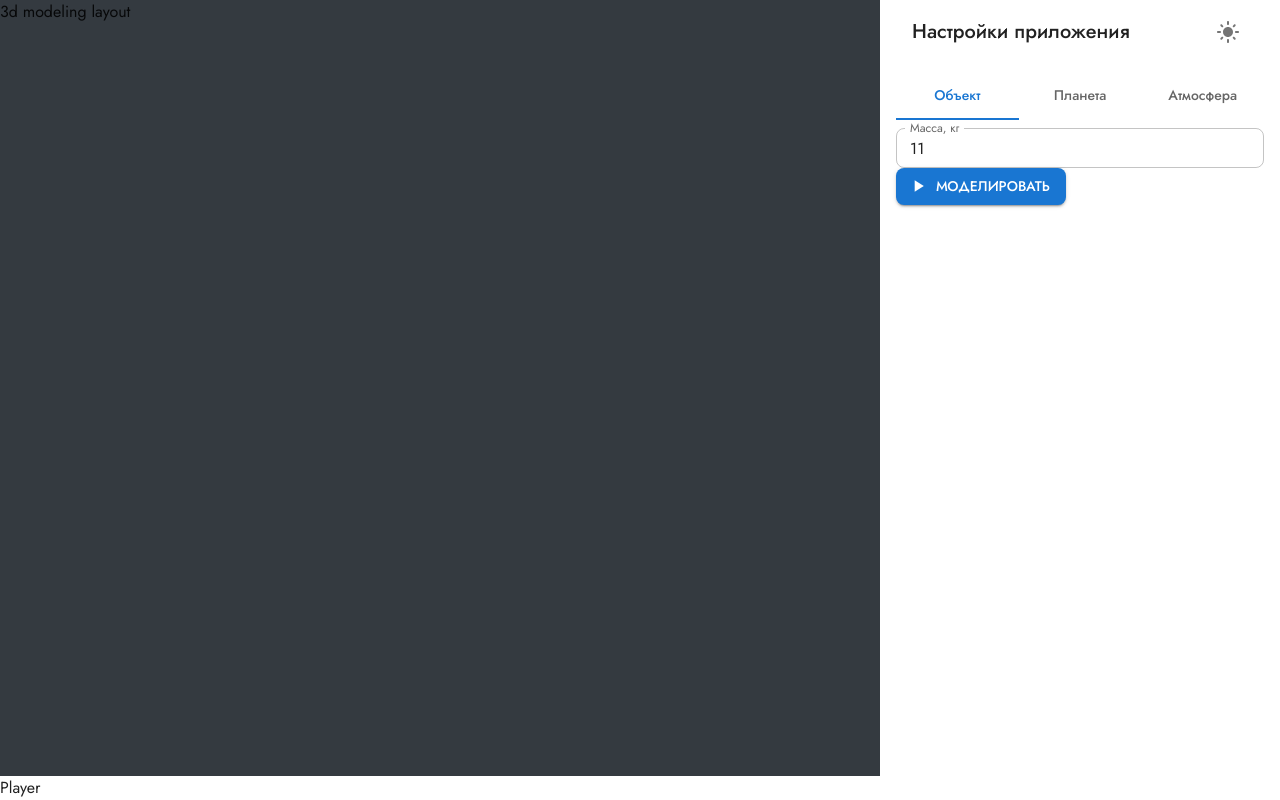
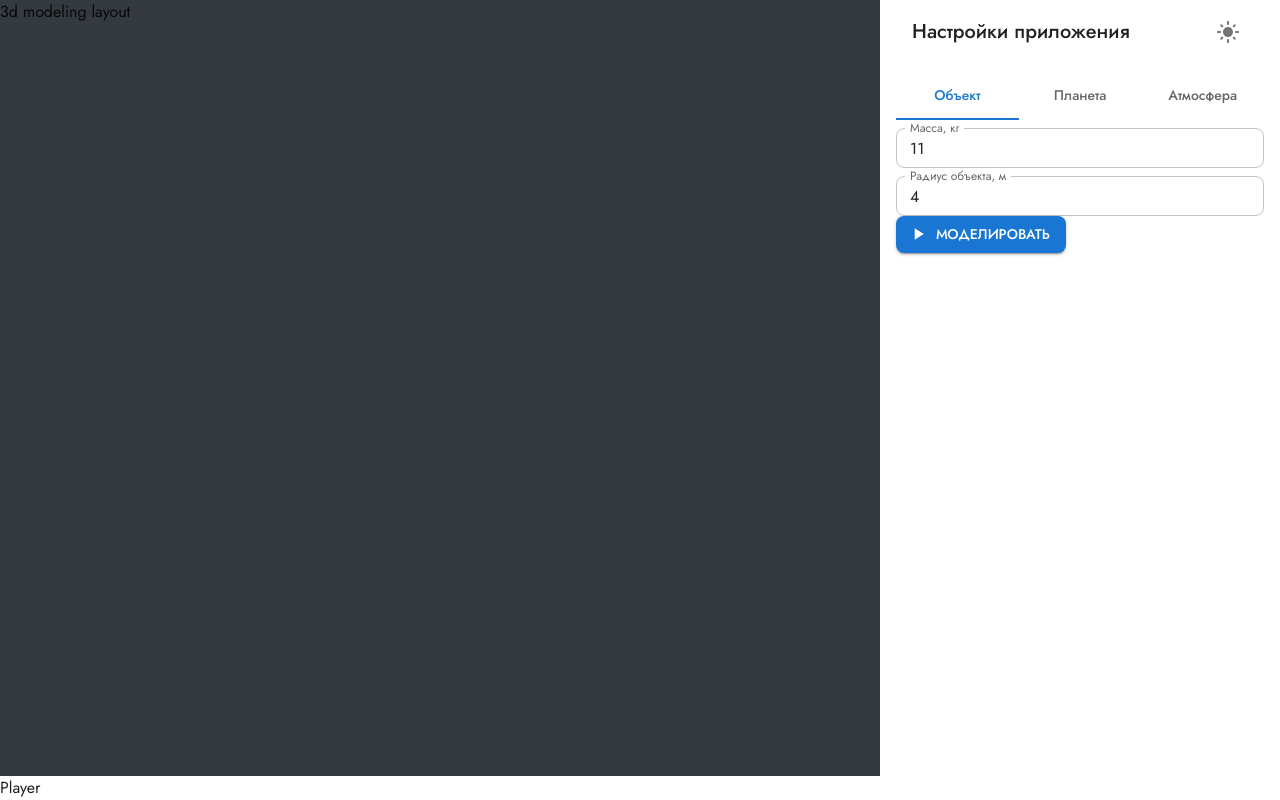
Before and after one commit to vadimshahray/meteorite-movement-in-earth-atmosphere, a React (Create React App) app: page / in a window 1280 px wide. Built offline with nearby package versions, Linux system fonts and the light colour scheme.

Commit message:
feat: add `RField` object radius component

```diff
--- /dev/null
+++ b/src/layouts/ConfigureLayout/ConfigureSections/SubjectSection/Fields/RField.tsx
@@ -0,0 +1,38 @@
+import { ValidatedTextField } from 'components'
+import { useDispatch } from 'hooks'
+import { useSelector } from 'react-redux'
+import { selectObjectModelR } from 'selectors'
+import { setPhysicalModelData } from 'slices'
+import { positiveNumberRule } from 'utils'
+import { object } from 'yup'
+
+const schema = object({
+  value: positiveNumberRule,
+})
+
+const extractValueObject = (input: string) => ({
+  value: input,
+})
+
+export const RField = () => {
+  const dispatch = useDispatch()
+  const R = useSelector(selectObjectModelR)
+
+  const handleValid = (data: any) => {
+    dispatch(
+      setPhysicalModelData({
+        R: data.value as number,
+      }),
+    )
+  }
+
+  return (
+    <ValidatedTextField
+      label='Радиус объекта, м'
+      value={R.toString()}
+      schema={schema}
+      extractValueObject={extractValueObject}
+      onValid={handleValid}
+    />
+  )
+}
--- a/src/layouts/ConfigureLayout/ConfigureSections/SubjectSection/Fields/index.ts
+++ b/src/layouts/ConfigureLayout/ConfigureSections/SubjectSection/Fields/index.ts
@@ -1 +1,2 @@
 export * from './MField'
+export * from './RField'
--- a/src/layouts/ConfigureLayout/ConfigureSections/SubjectSection/SubjectSection.tsx
+++ b/src/layouts/ConfigureLayout/ConfigureSections/SubjectSection/SubjectSection.tsx
@@ -1,10 +1,11 @@
-import { MField } from './Fields'
+import { MField, RField } from './Fields'
 
 /** Секция конфигурации "Исследуемый объект" */
 export const SubjectSection = () => {
   return (
     <div>
       <MField />
+      <RField />
     </div>
   )
 }
```
